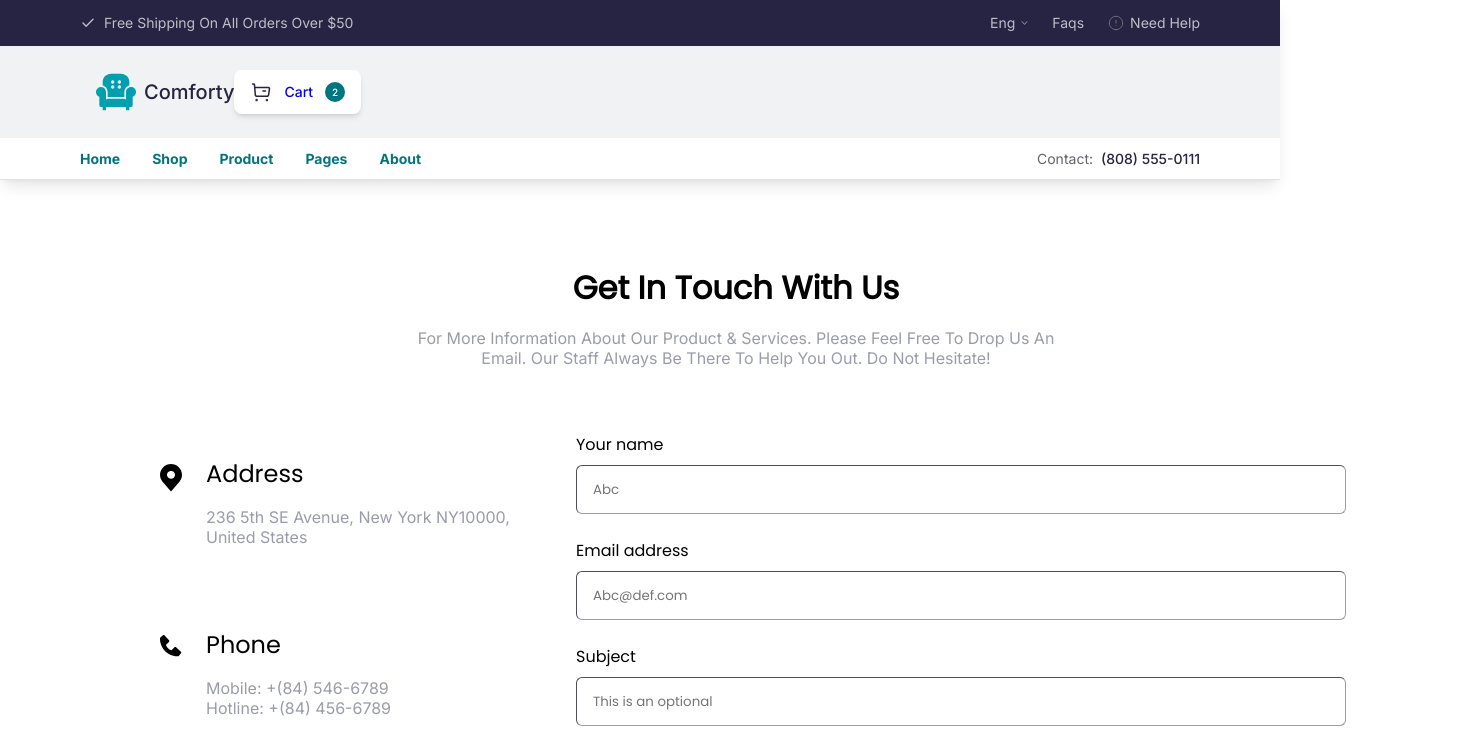
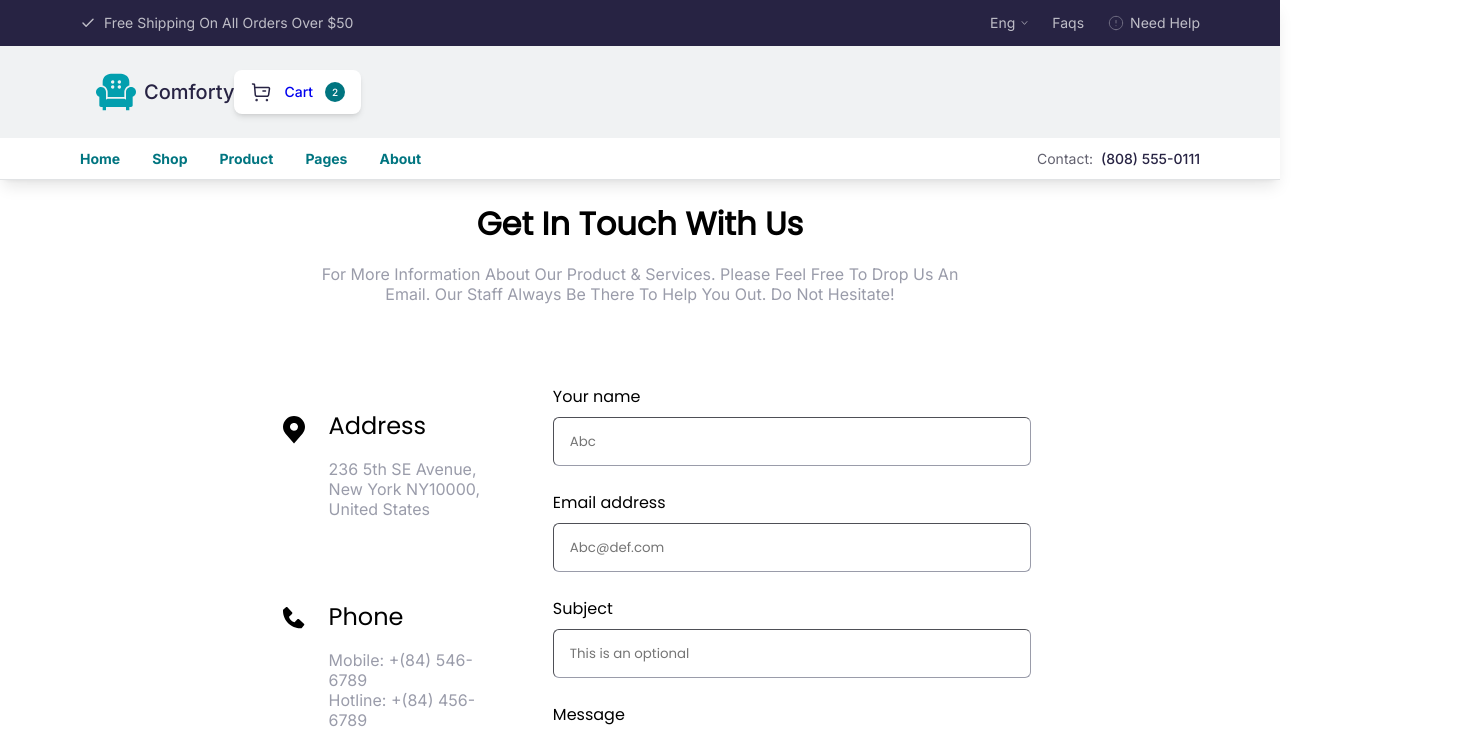
Before and after one commit to raza-ahmed-khan360/figma-hackathon-temp-08, a Next.js app: page /contact in a window 1280 px wide. Shown: the top 733 px of the page, 1472 px wide, since content can reach past the window. Built offline with nearby package versions, Linux system fonts and the light colour scheme.

Commit message:
page.tsx

```diff
--- a/app/contact/page.tsx
+++ b/app/contact/page.tsx
@@ -5,9 +5,9 @@
 
 const Contact:NextPage = () => {
   	return (
-        <div className="w-full py-16 px-4 md:px-8 lg:px-16 xl:px-24">
+        <div className="w-auto flex flex-col items-center justify-center px-4 md:px-8 lg:px-16 xl:px-24">
         {/* Header Section */}
-        <div className="max-w-2xl mx-auto text-center mb-16">
+        <div className="max-w-2xl text-center mb-16">
           <h1 className="text-3xl md:text-4xl font-semibold text-black mb-4 font-poppins">
             Get In Touch With Us
           </h1>
@@ -18,7 +18,7 @@
         </div>
 
         {/* Contact Content */}
-        <div className="flex flex-col lg:flex-row justify-between gap-12 max-w-6xl mx-auto">
+        <div className="flex flex-col lg:flex-row justify-between gap-12 max-w-6xl ">
           {/* Contact Information */}
           <div className="w-full lg:w-1/3 space-y-10">
             {/* Address */}
```
